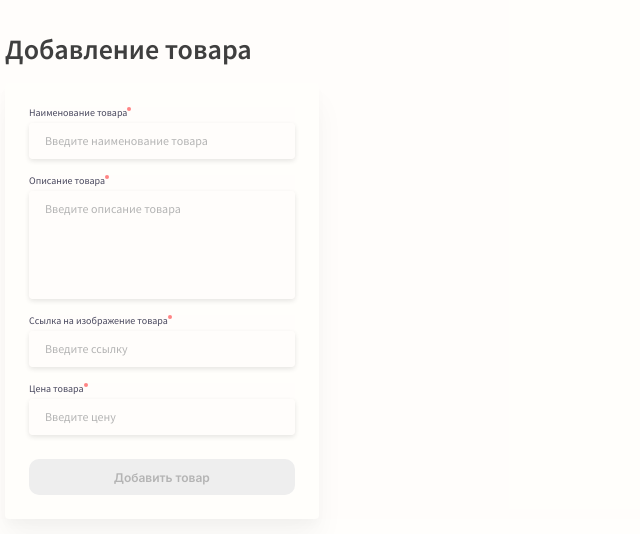
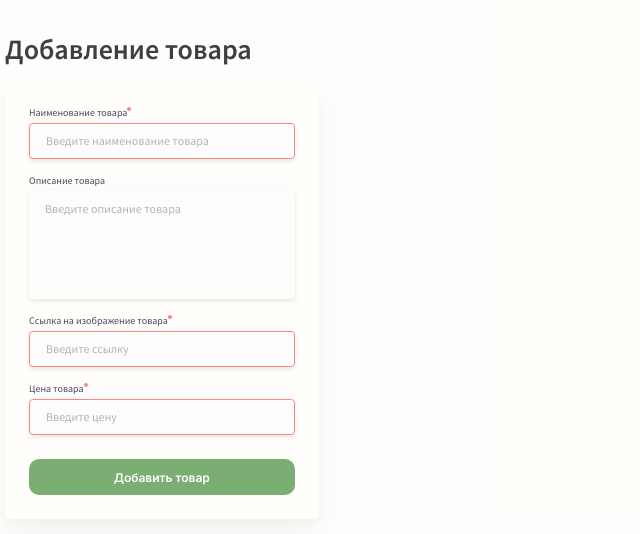
Before and after one commit to EgorTrunov/idaproject_test, a Vue app: page / in a window 1280 px wide. Shown: the top 534 px of the page, without its empty margins (0-640 px from the left). Built offline with nearby package versions, Linux system fonts and the light colour scheme.

Commit message:
create form

```diff
--- a/src/components/ProductList.vue
+++ b/src/components/ProductList.vue
@@ -3,22 +3,22 @@
     <h1 class="title">Добавление товара</h1>
     <form class="form">
       <label class="form__label" for="name">
-        <p class="label__title">Наименование товара</p>
-        <input class="form__input" type="text" name="name" placeholder="Введите наименование товара">
+        <p class="label__title label__title--important">Наименование товара</p>
+        <input required class="form__input" type="text" name="name" placeholder="Введите наименование товара">
       </label>
       <label class="form__label" for="description">
         <p class="label__title">Описание товара</p>
-        <textarea class="form__input form__input--area" name="description" placeholder="Введите описание товара"></textarea>
+        <textarea class="form__input--area" name="description" placeholder="Введите описание товара"></textarea>
       </label>
       <label class="form__label" for="image">
-        <p class="label__title">Ссылка на изображение товара</p>
-        <input class="form__input" type="text" name="image" placeholder="Введите ссылку">
+        <p class="label__title label__title--important">Ссылка на изображение товара</p>
+        <input required class="form__input" type="text" name="image" placeholder="Введите ссылку">
       </label>
       <label class="form__label" for="price">
-        <p class="label__title">Цена товара</p>
-        <input class="form__input" type="number" name="price" placeholder="Введите цену">
+        <p class="label__title label__title--important">Цена товара</p>
+        <input required class="form__input" type="text" name="price" placeholder="Введите цену">
       </label>
-      <button class="button" type="button" disabled>Добавить товар</button>
+      <button class="button" type="submit">Добавить товар</button>
     </form>
   </div>
 </template>
@@ -36,6 +36,8 @@ $label-color: #49485e;
 $placeholder-color: #b4b4b4;
 $important-color: #ff8484;
 $disabled-color: #eeeeee;
+$active-color: #7bae73;
+$active-color--text: #ffffff;
 
 .title {
   font: {
@@ -78,8 +80,8 @@ $disabled-color: #eeeeee;
       position: relative;
       margin-bottom: 4px;
     }
-    .label__title:not(.label__title:nth-of-type(2)) {
-      &::after {
+  }
+  .label__title--important::after {
     content: '';
     position: absolute;
     height: 4px;
@@ -87,22 +89,35 @@ $disabled-color: #eeeeee;
     background-color: $important-color;
     border-radius: 4px;
   }
+  .form__input {
+    @extend %input;
+    &::placeholder {
+      @extend %placeholder;
+    }
+    &:focus {
+      outline: none;
+    }
+    &:invalid:not(:focus) {
+      border: 1px solid $important-color;
     }
   }
-  .form__input {
-    @extend %input;
+  input::-webkit-outer-spin-button,
+  input::-webkit-inner-spin-button {
+    -webkit-appearance: none;
+    margin: 0;
   }
-  .form__input::placeholder {
-    @extend %placeholder;
+  input[type=number] {
+    -moz-appearance: textfield;
   }
   .form__input--area {
+    @extend %input;
     height: 108px;
     resize: none;
     overflow: hidden;
     white-space: pre-wrap;
+    &::placeholder {
+      @extend %placeholder;
     }
-  .form__input--area::placeholder {
-    @extend %placeholder;
   }
   .button {
     width: 100%;
@@ -112,12 +127,16 @@ $disabled-color: #eeeeee;
       weight: 600;
     }
     text-align: center;
-    color: $placeholder-color;
-    background: $disabled-color;
     border: none;
     border-radius: 10px;
     margin-top: 8px;
     padding: 10px auto;
+    background-color: $active-color;
+    color: $active-color--text;
+    &:disabled {
+      color: $placeholder-color;
+      background: $disabled-color;
+    }
   }
 }
 </style>
```
Lines whose indentation alone changed are shown as unchanged.
